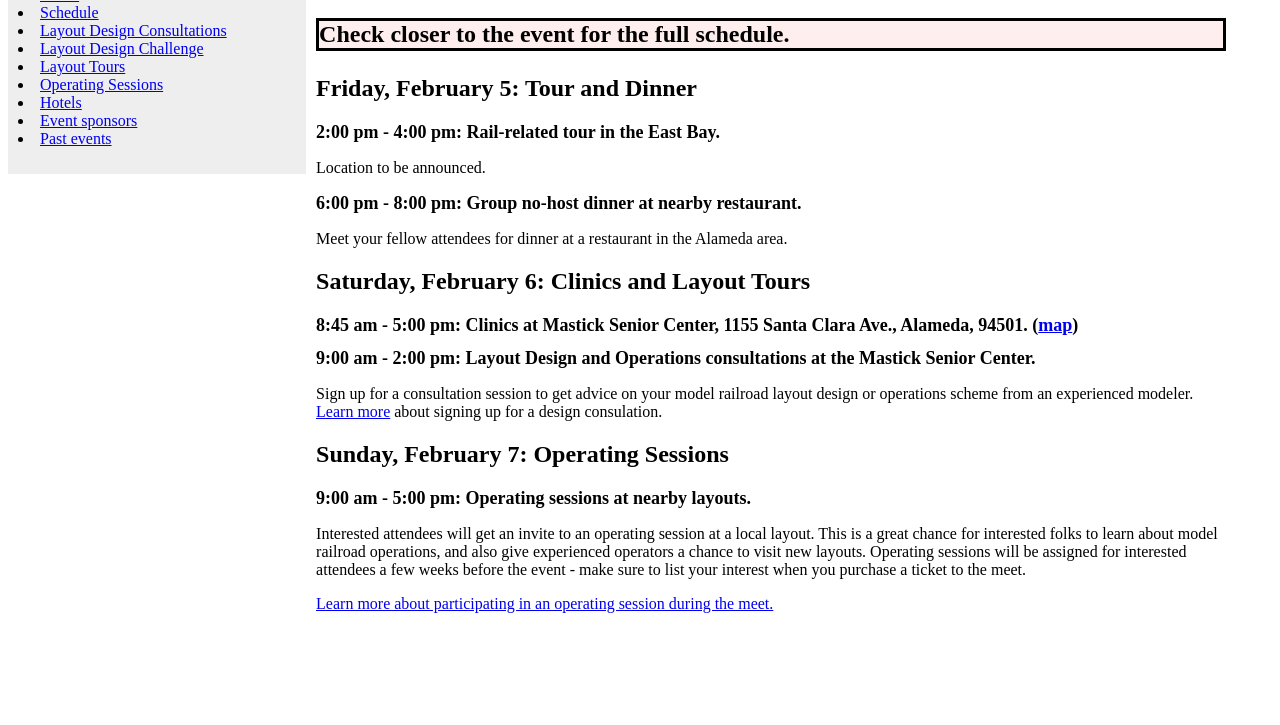
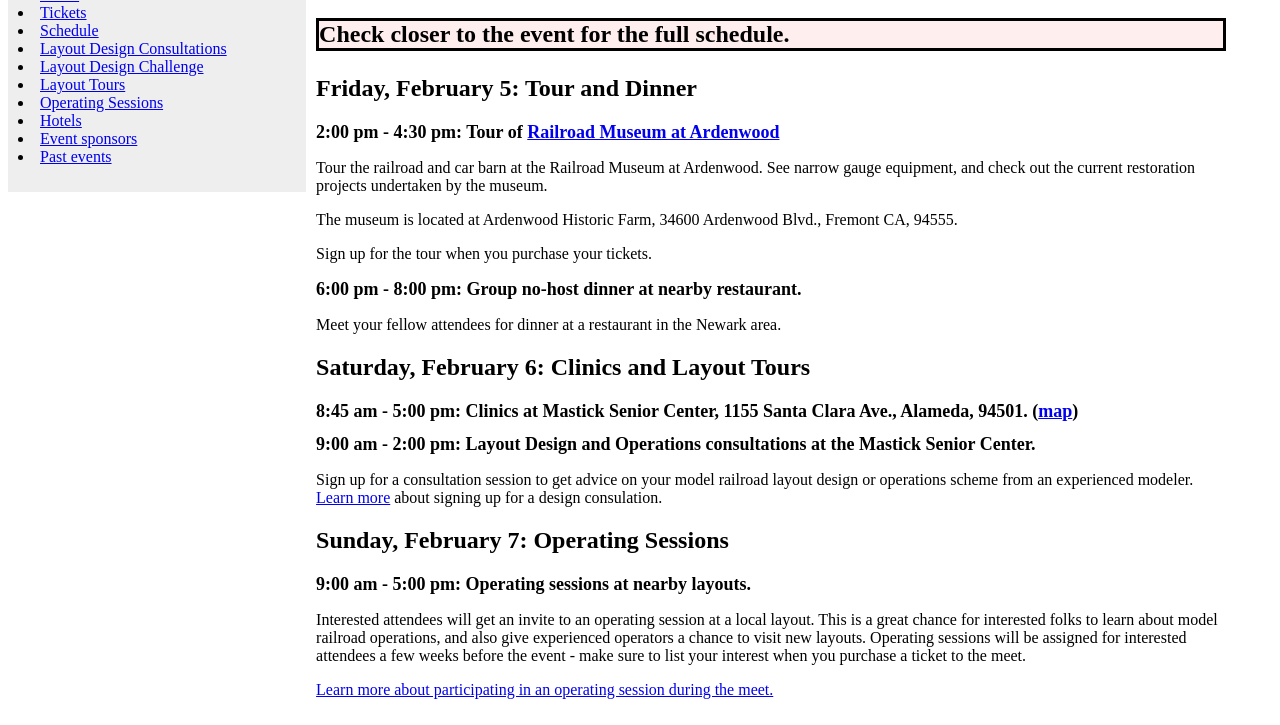
Before and after one commit to bowdidge/ba_layout_design_ops, a plain HTML site: page 2027/schedule.html in a window 1280 px wide. Shown: the part 82-807 px from the top of the page. Drawn offline with Linux system fonts and the light colour scheme.

Commit message:
Add ticket sales link, add tour details.

```diff
--- a/2027/schedule.html
+++ b/2027/schedule.html
@@ -16,8 +16,8 @@
     <p>2027 Meet Quick Links</p>
     <dl>
       <li><a href="index.html">Home</a></li>
-<!--      <li><a href="https://www.eventbrite.com/e/2026-pcr-layout-design-operations-weekend-tickets-1976526917216">Tickets</a></li>  -->
-     <li><a href="schedule.html">Schedule</a></li>
+      <li><a href="https://www.eventbrite.com/e/2027-pcr-layout-design-operations-weekend-tickets-2004330112321?aff=oddtdtcreator">Tickets</a></li>
+      <li><a href="schedule.html">Schedule</a></li>
       <li><a href="design.html">Layout Design Consultations</a></li>
       <li><a href="challenge.html">Layout Design Challenge</a></li>
       <li><a href="tours.html">Layout Tours</a></li>
@@ -34,18 +34,24 @@
       </p>
     <h2>Friday, February 5: Tour and Dinner</h2>
     <div class="event">
-      2:00 pm - 4:00 pm: Rail-related tour in the East Bay.
+      2:00 pm - 4:30 pm: Tour of <a href="https://spcrr.org">Railroad Museum at Ardenwood</a>
     </div>
     <p>
-      Location
-      to be announced.
+      Tour the railroad and car barn at the Railroad Museum at Ardenwood.  See narrow gauge equipment, and check out the current restoration projects
+      undertaken by the museum.
+    </p>
+    <p>
+      The museum is located at Ardenwood Historic Farm, 34600 Ardenwood Blvd., Fremont CA, 94555.
+    </p>
+    <p>
+      Sign up for the tour when you purchase your tickets.
     </p>
     <div class="event">
       6:00 pm - 8:00 pm: Group no-host dinner at nearby restaurant.
     </div>
     <p>
       Meet  your fellow attendees for dinner at a
-      restaurant in the Alameda area.
+      restaurant in the Newark area.
     </p>
     <h2>Saturday, February 6: Clinics and Layout Tours</h2>
     <div class="event">
```
Also changed, not shown: 2027/challenge.html (+1 -1 lines), 2027/design.html (+1 -1 lines), 2027/history.html (+1 -1 lines), 2027/hotels.html (+1 -1 lines), 2027/index.html (+4 -3 lines), 2027/operations.html (+1 -1 lines), 2027/sponsors.html (+1 -1 lines), 2027/tours.html (+1 -1 lines).
